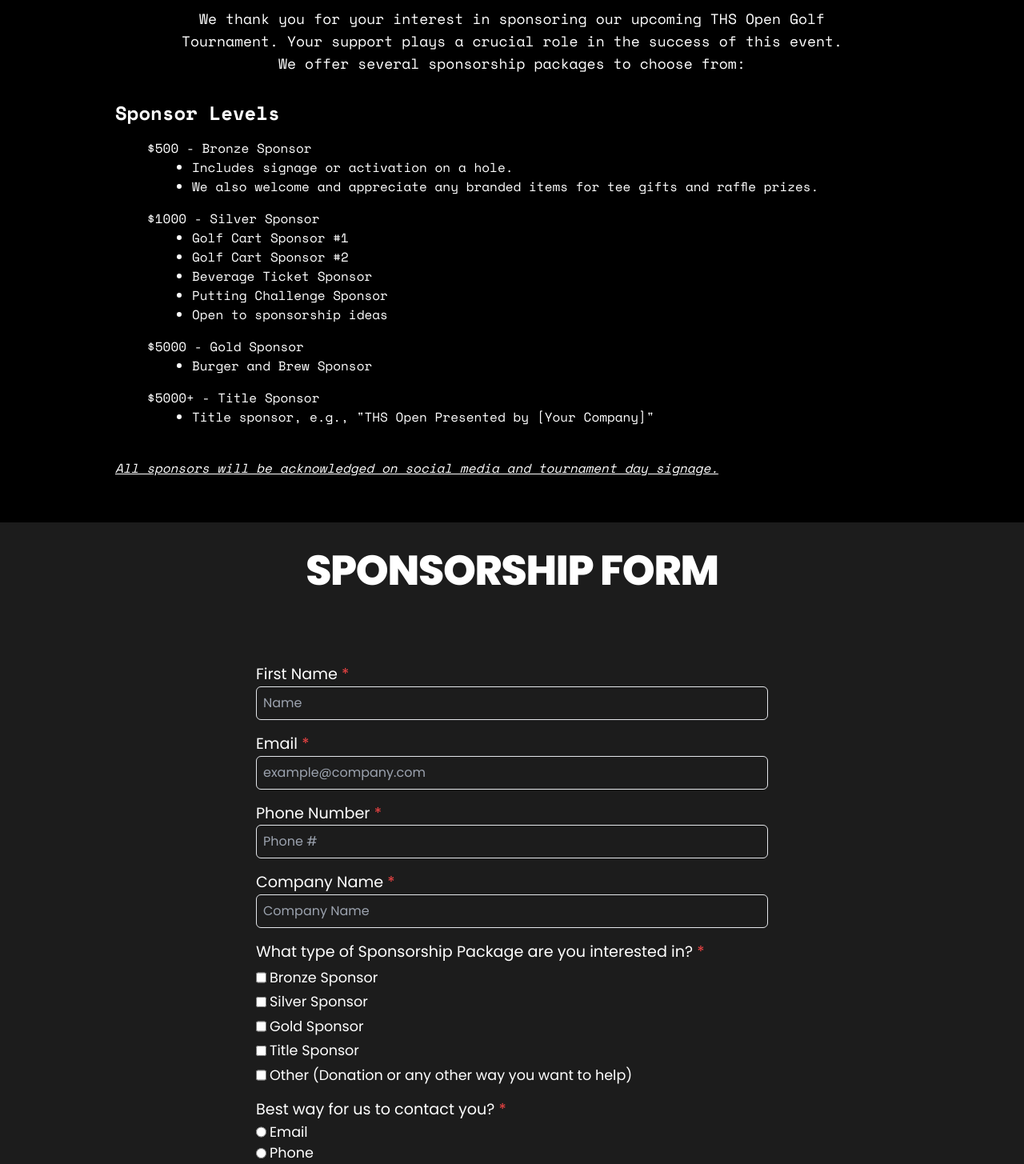
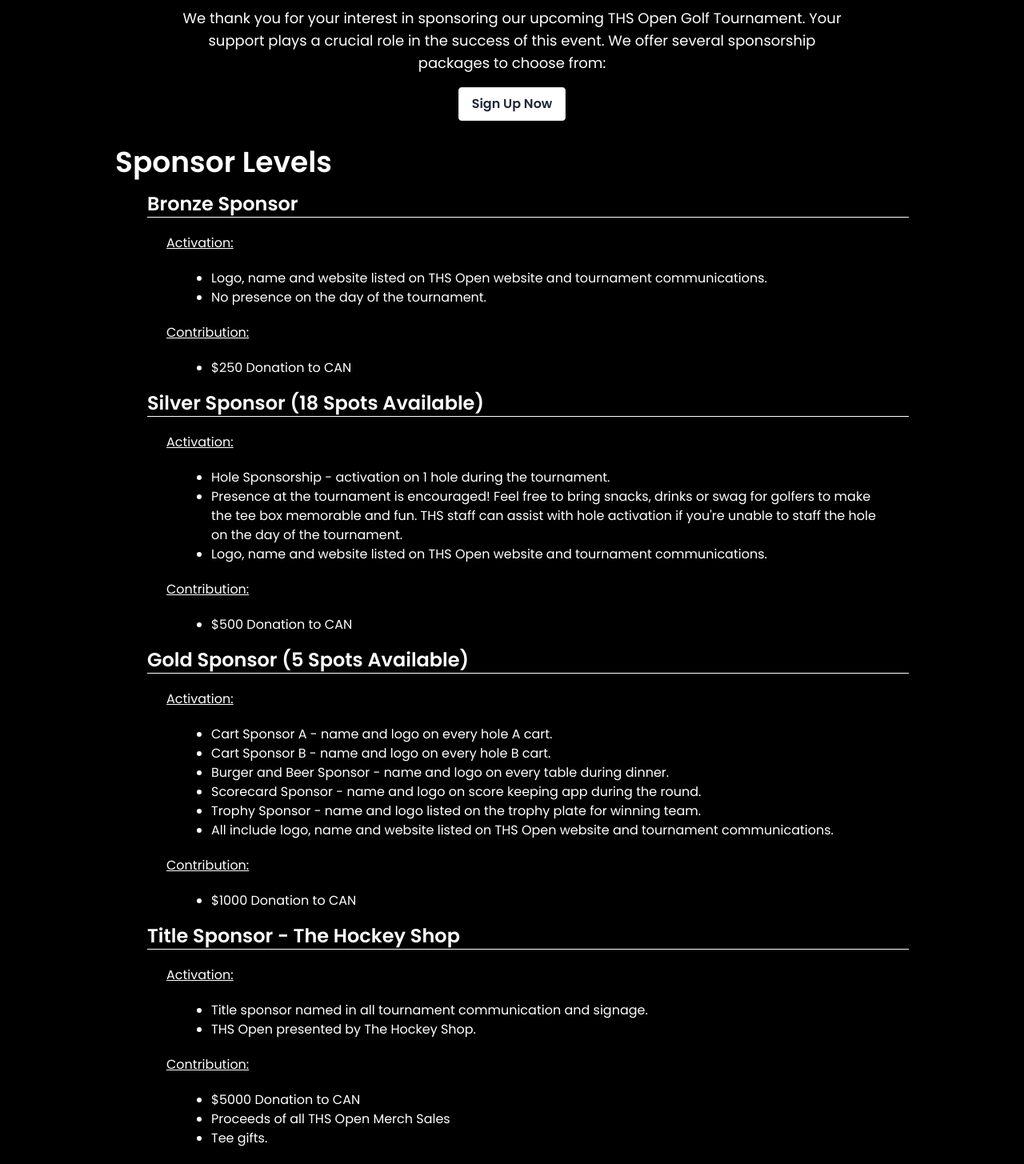
Before and after one commit to gianpinili/thsopen, a React (Vite) app: page /sponsor-form in a window 1280 px wide. Shown: the part 255-1710 px from the top of the page at 80% size. Built offline with nearby package versions, Linux system fonts and the light colour scheme.

Commit message:
update sponsorship info, update link payment for sponsor form after form submission

```diff
--- a/src/components/Sponsor.jsx
+++ b/src/components/Sponsor.jsx
@@ -7,28 +7,41 @@ function Sponsor() {
  const sponsorData = [
   {
    level: "Title Sponsor",
-   included: ["Title Sponsor, eg., 'THS Open Presented by [Your Company]'"]
-  },
-  {
-   level: "Gold Sponsor",
-   included: ["Burger and Brew Sponsor"]
-  },
-  {
-   level: "Silver Sponsor",
-   included: [
-    "Golf Cart Sponsor #1",
-    "Golf Cart Sponsor #2",
-    "Beverage Ticket Sponsor",
-    "Putting Challenge Sponsor",
-    "Open to sponsorship ideas"
+   activation: ["Title sponsor named in all tournament communication and signage.",
+    "THS Open presented by The Hockey Shop"
+   ],
+   contribution: ["$5000 Donation to CAN",
+    "Proceeds of all THS Open Merch Sales",
+    "Tee gifts"
    ]
   },
   {
-   level: "Bronze Sponsor",
-   included: [
-    "Includes signage or activation on a hole",
-    "We also welcome and appreciate any branded items for tee gifts and raffle prizes."
-   ]
+   level: "Gold Sponsor (5 Spots Available)",
+   activation: ["Cart Sponsor A - name and logo on every hole A cart",
+    "Cart Sponsor B - name and logo on every hole B cart",
+    "Burger and Beer Sponsor - name and logo on every table during dinner",
+    "Scorecard Sponsor - name and logo on score keeping app during the round",
+    "Trophy Sponsor - name and logo listed on the trophy plate for winning team",
+    "All include logo, name and website listed on THS Open website and tournament communications"
+   ],
+   contribution: ["$1000 Donation to CAN"]
+  },
+  {
+   level: "Silver Sponsor (18 Spots Available)",
+   activation: [
+    "Hole Sponsorship - activation on 1 hole during the tournament",
+    "Presence at the tournament is encouraged! Feel free to bring snacks, drinks or swag for golfers to make the tee box memorable and fun. THS Staff can assist with hole activation if you're unable to staff the hole on the day of the tournament.",
+    "Logo, name and website listed on THS Open website and tournament communications."
+   ],
+   contribution: ["$500 Donation to CAN"]
+  },
+  {
+   level: "Bronze Sponsor (Open)",
+   activation: [
+    "Logo, name and website listed on THS Open website and tournament communications.",
+    "No presence on the day of the tournament."
+   ],
+   contribution: ["$250 Donation to CAN"]
   }
  ];
 
@@ -57,8 +70,15 @@ function Sponsor() {
        {expandedSponsor === sponsor.level ? <ChevronUp className="text-black" /> : <ChevronDown className="text-black" />}
       </div>
       <div className={`overflow-hidden transition-all duration-[1.5s] ${expandedSponsor === sponsor.level ? 'max-h-screen opacity-100' : 'max-h-0 opacity-0'}`}>
+       <p className='font-semibold mt-2 underline'>Activation</p>
        <ul className="text-black mt-2 ml-4 list-disc text-sm md:px-[2rem] md:text-lg">
-        {sponsor.included.map((item, index) => (
+        {sponsor.activation.map((item, index) => (
+         <li key={index}>{item}</li>
+        ))}
+       </ul>
+       <p className='font-semibold mt-2 underline'>Contribution</p>
+       <ul className="text-black mt-2 ml-4 list-disc text-sm md:px-[2rem] md:text-lg">
+        {sponsor.contribution.map((item, index) => (
          <li key={index}>{item}</li>
         ))}
        </ul>
--- a/src/components/SponsorDescription.jsx
+++ b/src/components/SponsorDescription.jsx
@@ -1,46 +1,102 @@
+function SponsorDescription() {
+ const sponsorLevels = [
+  {
+   level: "Bronze Sponsor",
+   activation: [
+    "Logo, name and website listed on THS Open website and tournament communications.",
+    "No presence on the day of the tournament.",
+   ],
+   contribution: ["$250 Donation to CAN"],
+  },
+  {
+   level: "Silver Sponsor (18 Spots Available)",
+   activation: [
+    "Hole Sponsorship - activation on 1 hole during the tournament.",
+    "Presence at the tournament is encouraged! Feel free to bring snacks, drinks or swag for golfers to make the tee box memorable and fun. THS staff can assist with hole activation if you're unable to staff the hole on the day of the tournament.",
+    "Logo, name and website listed on THS Open website and tournament communications.",
+   ],
+   contribution: ["$500 Donation to CAN"],
+  },
+  {
+   level: "Gold Sponsor (5 Spots Available)",
+   activation: [
+    "Cart Sponsor A - name and logo on every hole A cart.",
+    "Cart Sponsor B - name and logo on every hole B cart.",
+    "Burger and Beer Sponsor - name and logo on every table during dinner.",
+    "Scorecard Sponsor - name and logo on score keeping app during the round.",
+    "Trophy Sponsor - name and logo listed on the trophy plate for winning team.",
+    "All include logo, name and website listed on THS Open website and tournament communications.",
+   ],
+   contribution: ["$1000 Donation to CAN"],
+  },
+  {
+   level: "Title Sponsor - The Hockey Shop",
+   activation: [
+    "Title sponsor named in all tournament communication and signage.",
+    "THS Open presented by The Hockey Shop.",
+   ],
+   contribution: [
+    "$5000 Donation to CAN",
+    "Proceeds of all THS Open Merch Sales",
+    "Tee gifts.",
+   ],
+  },
+ ];
 
-function SponsorDescription() {
+ function scrollTo(id) {
+  const element = document.getElementById(id);
+  if (element) {
+   element.scrollIntoView({ behavior: "smooth" });
+  }
+ }
+
  return (
-  <>
-   <div className="mt-24 mx-4 font-spacemono py-14 md:px-14 lg:px-[6rem] xl:px-[8rem] px-4">
-    <h3 className="font-semibold text-2xl md:text-3xl lg:text-4xl xl:text-5xl mb-4 text-center">THS Open Golf Tournament Sponsorship Inquiry</h3>
-    <p className="text-center md:px-[3rem] lg:px-[5rem] 2xl:px-[18rem] xl:text-lg">We thank you for your interest in sponsoring our upcoming THS Open Golf Tournament. Your support plays a crucial role in the success of this event. We offer several sponsorship packages to choose from:</p>
-    <div className="">
-     <h3 className="font-semibold text-xl md:text-2xl mt-8">Sponsor Levels</h3>
-     <div className="my-4 pl-10">
-      <p>$500 - Bronze Sponsor</p>
-      <ul className="list-disc pl-14 px-[2rem]">
-       <li>Includes signage or activation on a hole.</li>
-       <li>We also welcome and appreciate any branded items for tee gifts and raffle prizes.</li>
+  <div className="mt-24 mx-4 font-poppins py-14 md:px-14 lg:px-[6rem] xl:px-[8rem] px-4 flex flex-col items-center">
+   <h3 className="font-semibold text-2xl md:text-3xl lg:text-4xl xl:text-5xl mb-4 text-center">
+    THS Open Golf Tournament Sponsorship Inquiry
+   </h3>
+   <p className="text-center md:px-[3rem] lg:px-[5rem] 2xl:px-[18rem] xl:text-lg">
+    We thank you for your interest in sponsoring our upcoming THS Open Golf
+    Tournament. Your support plays a crucial role in the success of this
+    event. We offer several sponsorship packages to choose from:
+   </p>
+   <button
+    className="bg-white text-gray-800 font-semibold py-2 px-4 rounded shadow mt-4 hover:bg-black hover:border-white border hover:text-white duration-300"
+    onClick={() => scrollTo("sponsor-form")}
+   >
+    Sign Up Now
+   </button>
+
+   <div className="mt-[rem]">
+    <h3 className="font-semibold text-2xl md:text-3xl xl:text-4xl mt-8">
+     Sponsor Levels
+    </h3>
+    {sponsorLevels.map((sponsor, index) => (
+     <div key={index} className="my-4 md:pl-10 flex flex-col gap-3">
+      <p className="font-semibold text-lg md:text-2xl border-b border-white">
+       {sponsor.level}
+      </p>
+      <p className="underline my-2 pl-6">Activation:</p>
+      <ul className="list-disc md:pl-20 px-[2rem]">
+       {sponsor.activation.map((item, i) => (
+        <li key={i}>{item}</li>
+       ))}
+      </ul>
+      <p className="underline my-2 pl-6">Contribution:</p>
+      <ul className="list-disc md:pl-20 px-[2rem]">
+       {sponsor.contribution.map((item, i) => (
+        <li key={i}>{item}</li>
+       ))}
       </ul>
      </div>
-     <div className="my-4 pl-10">
-      <p>$1000 - Silver Sponsor</p>
-      <ul className="list-disc pl-14 px-[2rem]">
-       <li>Golf Cart Sponsor #1</li>
-       <li>Golf Cart Sponsor #2</li>
-       <li>Beverage Ticket Sponsor</li>
-       <li>Putting Challenge Sponsor</li>
-       <li>Open to sponsorship ideas</li>
-      </ul>
-     </div>
-     <div className="my-4 pl-10">
-      <p>$5000 - Gold Sponsor</p>
-      <ul className="list-disc pl-14 px-[2rem]">
-       <li>Burger and Brew Sponsor</li>
-      </ul>
-     </div>
-     <div className="my-4 pl-10">
-      <p>$5000+ - Title Sponsor</p>
-      <ul className="list-disc pl-14 px-[2rem]">
-       <li>Title sponsor, e.g., &quot;THS Open Presented by [Your Company]&quot;</li>
-      </ul>
-     </div>
-     <p className="mt-10 underline italic">All sponsors will be acknowledged on social media and tournament day signage.</p>
-    </div>
+    ))}
+    <p className="mt-10 italic">
+     * All sponsors will be acknowledged on social media and tournament day
+     signage.
+    </p>
    </div>
-  </>
- )
+  </div>
+ );
 }
 
-export default SponsorDescription
+export default SponsorDescription;
--- a/src/pages/RegisterForm.jsx
+++ b/src/pages/RegisterForm.jsx
@@ -227,7 +227,7 @@ function RegisterForm() {
        Submit & Pay
       </button>
      </div>
-     <p className='opacity-60 italic mt-2 text-red-300'>* Registration is not complete until payment of $900.00 per foursome is received. An email confirmation will be sent once confirmed. *</p>
+     <p className='opacity-60 italic mt-2 text-red-300 text-center'>* Registration is not complete until payment of $900.00 per foursome is received. An email confirmation will be sent once confirmed. *</p>
     </form>
    </div>
    {isValid && (
--- a/src/pages/SponsorFormPage.jsx
+++ b/src/pages/SponsorFormPage.jsx
@@ -6,10 +6,14 @@ function SponsorFormPage() {
  //scroll to top on mount
  window.scrollTo(0, 0);
 
+
  return (
   <>
+
    <SponsorDescription />
-   <SponsorForm />
+   <div id="sponsor-form">
+    <SponsorForm />
+   </div>
   </>
  )
 }
--- a/src/pages/SponsorPage.jsx
+++ b/src/pages/SponsorPage.jsx
@@ -12,31 +12,43 @@ function SponsorPage() {
  const sponsorData = [
   {
    level: "Title Sponsor",
-   included: ["Title Sponsor, eg., 'THS Open Presented by [Your Company]'"]
-  },
-  {
-   level: "Gold Sponsor",
-   included: ["Burger and Brew Sponsor"]
-  },
-  {
-   level: "Silver Sponsor",
-   included: [
-    "Golf Cart Sponsor #1",
-    "Golf Cart Sponsor #2",
-    "Beverage Ticket Sponsor",
-    "Putting Challenge Sponsor",
-    "Open to sponsorship ideas"
+   activation: ["Title sponsor named in all tournament communication and signage.",
+    "THS Open presented by The Hockey Shop"
+   ],
+   contribution: ["$5000 Donation to CAN",
+    "Proceeds of all THS Open Merch Sales",
+    "Tee gifts"
    ]
   },
   {
-   level: "Bronze Sponsor",
-   included: [
-    "Includes signage or activation on a hole",
-    "We also welcome and appreciate any branded items for tee gifts and raffle prizes."
-   ]
+   level: "Gold Sponsor (5 Spots Available)",
+   activation: ["Cart Sponsor A - name and logo on every hole A cart",
+    "Cart Sponsor B - name and logo on every hole B cart",
+    "Burger and Beer Sponsor - name and logo on every table during dinner",
+    "Scorecard Sponsor - name and logo on score keeping app during the round",
+    "Trophy Sponsor - name and logo listed on the trophy plate for winning team",
+    "All include logo, name and website listed on THS Open website and tournament communications"
+   ],
+   contribution: ["$1000 Donation to CAN"]
+  },
+  {
+   level: "Silver Sponsor (18 Spots Available)",
+   activation: [
+    "Hole Sponsorship - activation on 1 hole during the tournament",
+    "Presence at the tournament is encouraged! Feel free to bring snacks, drinks or swag for golfers to make the tee box memorable and fun. THS Staff can assist with hole activation if you're unable to staff the hole on the day of the tournament.",
+    "Logo, name and website listed on THS Open website and tournament communications."
+   ],
+   contribution: ["$500 Donation to CAN"]
+  },
+  {
+   level: "Bronze Sponsor (Open)",
+   activation: [
+    "Logo, name and website listed on THS Open website and tournament communications.",
+    "No presence on the day of the tournament."
+   ],
+   contribution: ["$250 Donation to CAN"]
   }
  ];
-
  const scrollTo = (id) => {
   const element = document.getElementById(id);
   if (element) {
@@ -85,8 +97,15 @@ function SponsorPage() {
         {expandedSponsor === sponsor.level ? <ChevronUp className="text-white" /> : <ChevronDown className="text-white" />}
        </div>
        <div className={`overflow-hidden transition-all duration-[1.5s] ${expandedSponsor === sponsor.level ? 'max-h-screen opacity-100' : 'max-h-0 opacity-0'}`}>
+        <p className='font-semibold mt-2 underline'>Activation</p>
         <ul className="text-white mt-2 ml-4 list-disc text-sm md:px-[2rem] md:text-lg">
-         {sponsor.included.map((item, index) => (
+         {sponsor.activation.map((item, index) => (
+          <li key={index}>{item}</li>
+         ))}
+        </ul>
+        <p className='font-semibold mt-2 underline'>Contribution</p>
+        <ul className="text-white mt-2 ml-4 list-disc text-sm md:px-[2rem] md:text-lg">
+         {sponsor.contribution.map((item, index) => (
           <li key={index}>{item}</li>
          ))}
         </ul>
```
Also changed, not shown: src/components/SponsorForm.jsx (+5 -3 lines).
